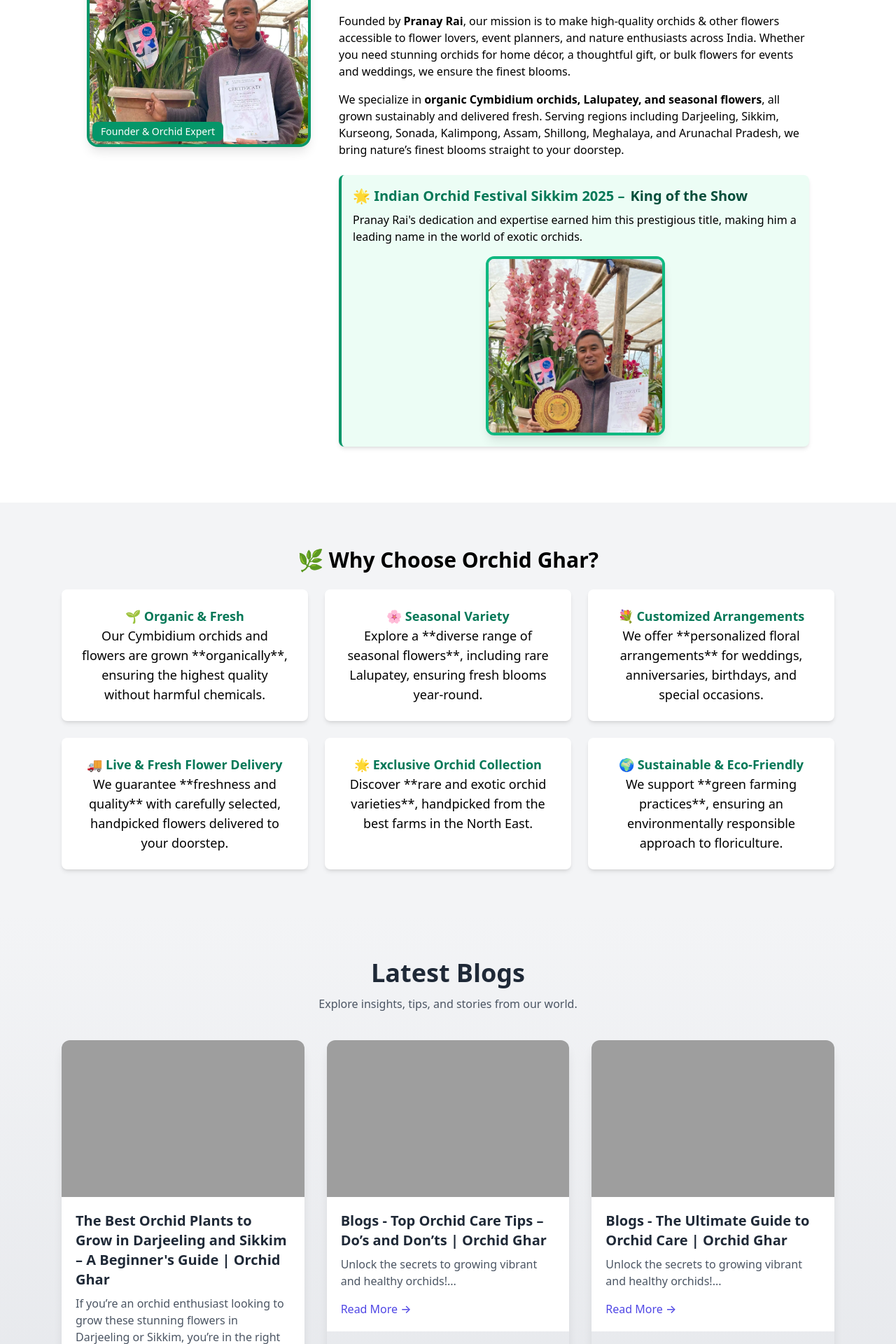
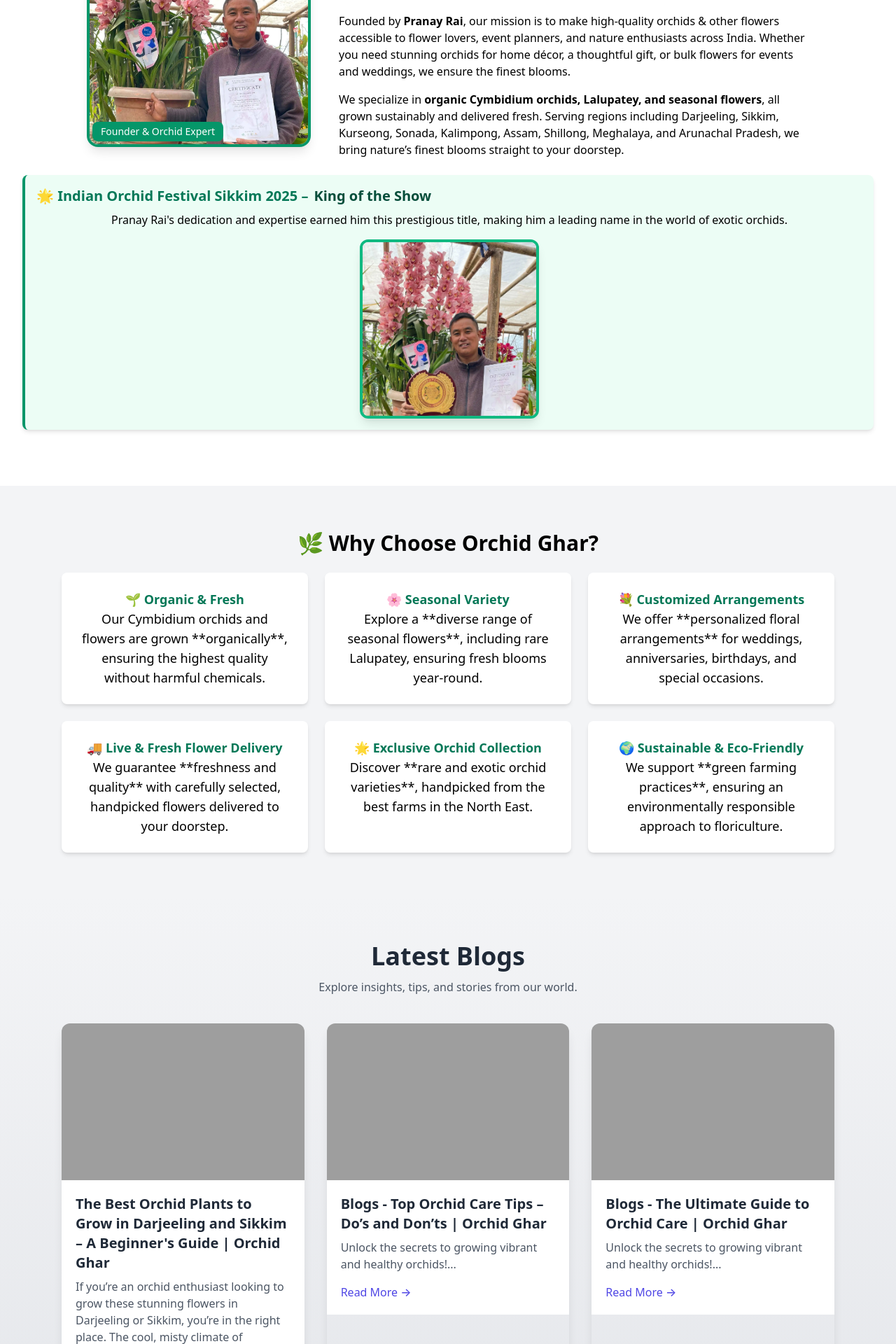
Before and after one commit to OrchidGhar/orchidghar.github.io, a Jekyll site: the page built from index.html, in a window 1280 px wide. Shown: the part 1206-3126 px from the top of the page at 70% size. Built offline with Jekyll 4.4.1, drawn with Linux system fonts in a browser that asks for light colours; nearby versions of some CDN libraries.

Commit message:
indian orchid festival page includer

```diff
--- /dev/null
+++ b/_includes/indianOrchidFestival.html
@@ -0,0 +1,12 @@
+<div class="mt-6 p-4 bg-green-50 border-l-4 border-green-600 rounded-lg shadow-md animate__animated animate__fadeInRight">
+    <h3 class="text-green-700 font-bold text-xl flex items-center">
+      🌟 Indian Orchid Festival Sikkim 2025 – <span class="ml-2 text-green-900">King of the Show</span>
+    </h3>
+    <p class="mt-2">Pranay Rai's dedication and expertise earned him this prestigious title,
+    making him a leading name in the world of exotic orchids.</p>
+
+    <!-- Award Image -->
+    <div class="mt-4">
+      <img src="assets/images/king-of-the-show.webp" alt="Pranay Rai - King of the show" class="w-52 h-52 md:w-64 md:h-64 object-cover rounded-xl shadow-lg border-4 border-green-500 mx-auto">
+    </div>
+  </div>
--- a/index.html
+++ b/index.html
@@ -200,26 +200,9 @@
           Darjeeling, Sikkim, Kurseong, Sonada, Kalimpong, Assam, Shillong, Meghalaya,
           and Arunachal Pradesh, we bring nature’s finest blooms straight to your doorstep.
         </p>
-
-        <!-- Award Highlight -->
-        <div class="mt-6 p-4 bg-green-50 border-l-4 border-green-600 rounded-lg shadow-md animate__animated animate__fadeInRight">
-          <h3 class="text-green-700 font-bold text-xl flex items-center">
-            🌟 Indian Orchid Festival Sikkim 2025 – <span class="ml-2 text-green-900">King of the Show</span>
-          </h3>
-          <p class="mt-2">Pranay Rai's dedication and expertise earned him this prestigious title,
-          making him a leading name in the world of exotic orchids.</p>
-
-          <!-- Award Image -->
-          <div class="mt-4">
-            <img
-              src="assets/images/king-of-the-show.webp"
-              alt="Pranay Rai - King of the show"
-              class="w-52 h-52 md:w-64 md:h-64 object-cover rounded-xl shadow-lg border-4 border-green-500 mx-auto"
-            />
-          </div>
-        </div>
       </div>
     </div>
+    {% include indianOrchidFestival.html %}
   </div>
 </section>
 
```
